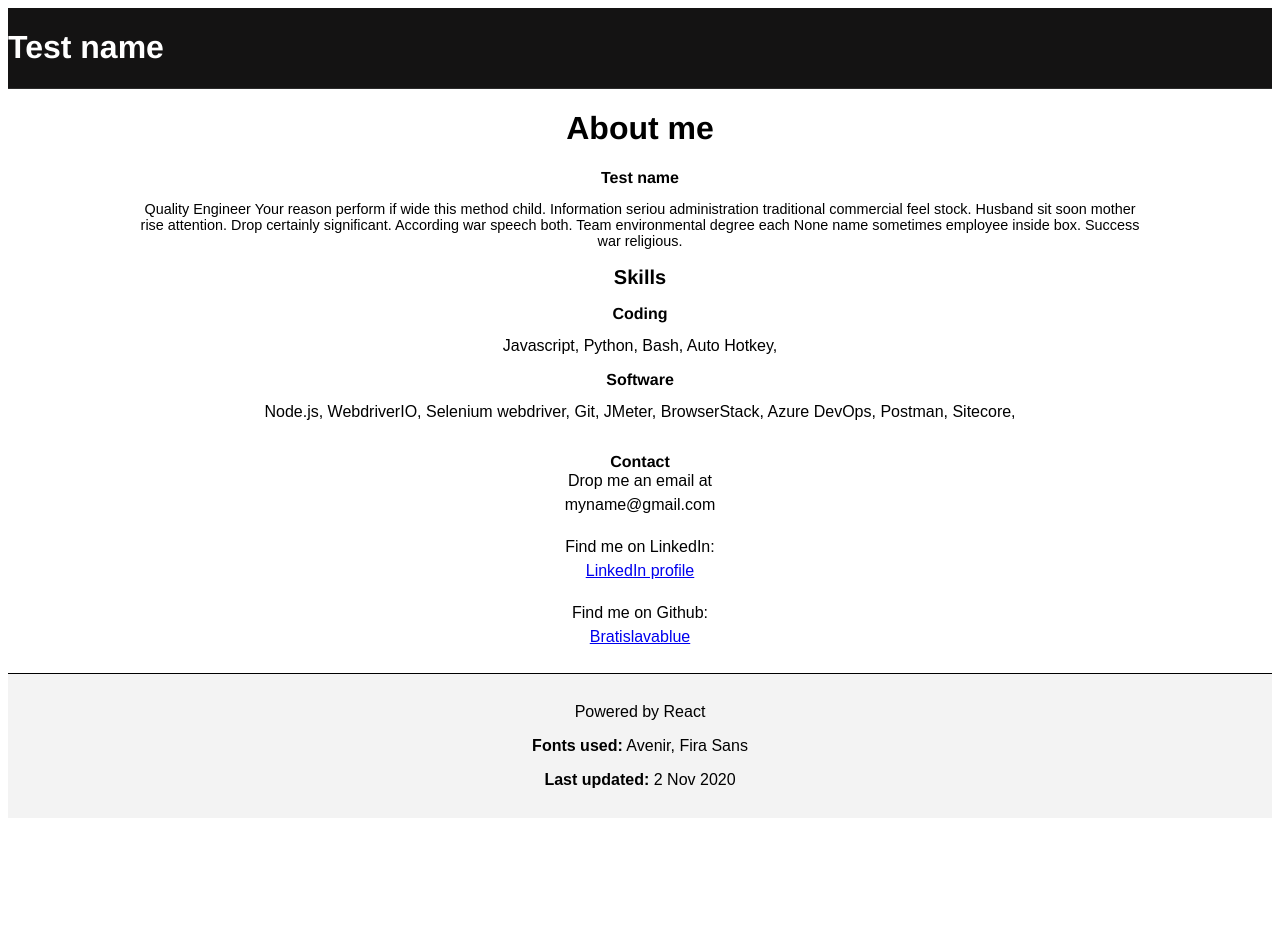
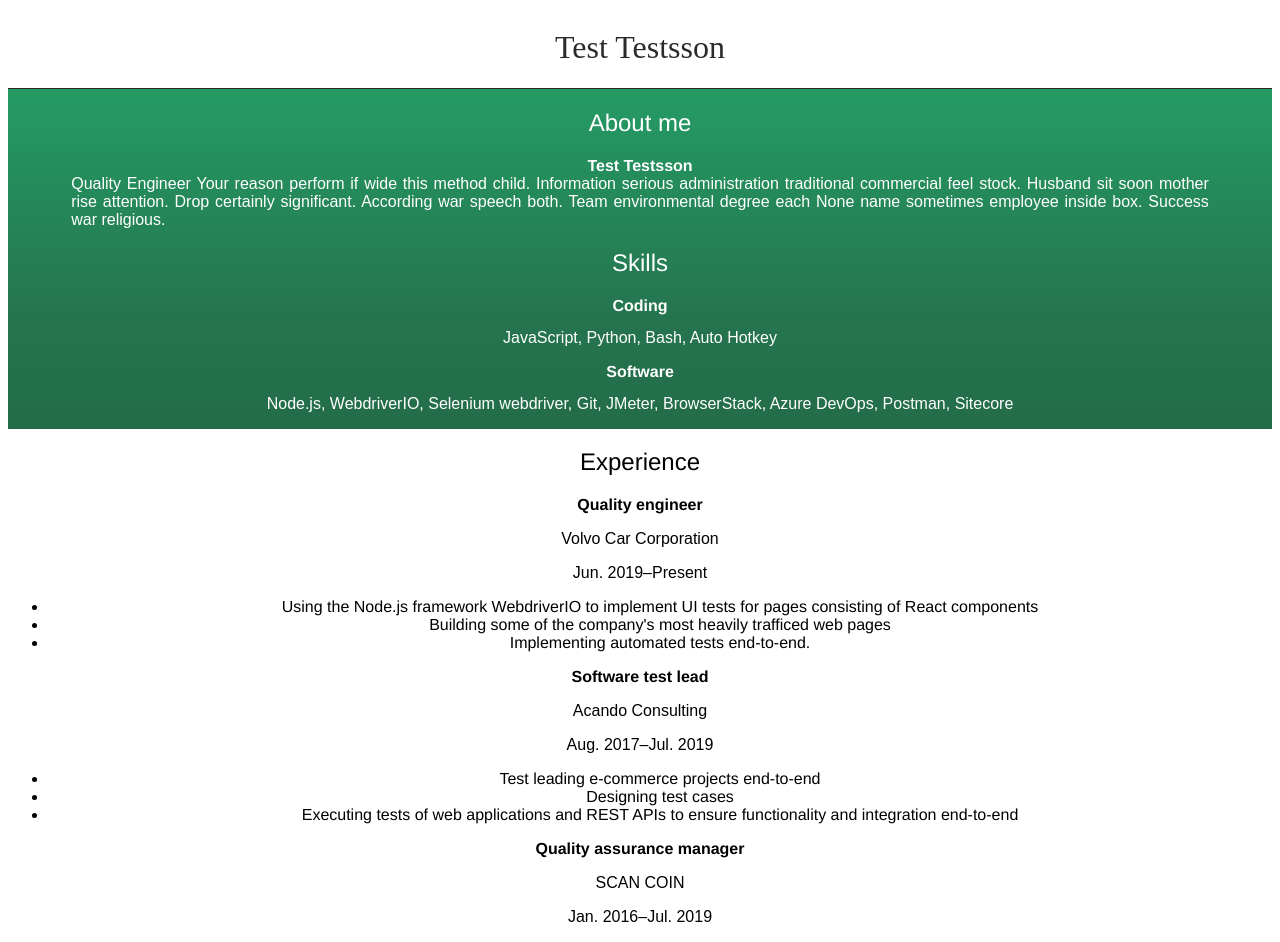
Before and after one commit to tederlandsson/portfolio, a React (Create React App) app: page / in a window 1280 px wide. Shown: the top 942 px of the page. Before the commit the page ends 826 px from the top, so only its background shows below. Built offline with nearby package versions, Linux system fonts and the light colour scheme; what webfontloader would draw is missing.

Commit message:
update format and content

```diff
--- a/public/css/main.css
+++ b/public/css/main.css
@@ -68,21 +68,31 @@ body::before {
 
 .grid-container {
   display: grid;
-  grid-template-columns: 10% 1fr 10%;
+  /* grid-template-columns: 10% 1fr 10%; */
+  /* grid-template-rows: 5% 1fr 5%; */
 }
 
 .grid-container > .about {
   grid-column: 2;
+  grid-row: 2;
+  background: rgb(35,108,74);
+  background: linear-gradient(0deg, rgba(35,108,74,1) 0%, rgba(36,115,78,0.9962359943977591) 31%, rgba(37,155,100,1) 100%);
+  color: #fff;
+  /* padding: 18px 0px 18px 0px; */
+  /* box-shadow: 4px 6px 4px 4px rgba(35,108,74, .25); */
+}
+
+.about > p {
+  margin: 0 5% 0 5%;
+  text-align: justify;
 }
 
 .navbar {
   width: 100%;
-  background-color: #141313;
+  background-color: #fff;
   border-bottom: 1px solid rgb(44, 44, 44);
   display: inline-block;
-  font-weight: 400;
-  color: #fff;
-  text-align: left;
+  color: #2c2a2a;
 }
 
 .icons > a > img {
@@ -102,13 +112,16 @@ body::before {
 
 .footer {
   border-top: 1px solid;
-  background-color: #f3f3f3;
+  background: rgb(35,108,74);
+  background: linear-gradient(0deg, rgba(35,108,74,1) 0%, rgba(36,115,78,0.9962359943977591) 31%, rgba(37,155,100,1) 100%);
   padding: 1% 2.5% 1% 2.5%;
   justify-content: left;
+  color: #fff;
 }
 
 .footer > p {
   font-size: var(--medium-font);
+  font-family: 'Avenir';
 }
 
 .no-bullets {
@@ -117,24 +130,16 @@ body::before {
   font-family: 'Work Sans', sans-serif;
 }
 
-.three-cols {
-  grid-template-columns: 1fr 1fr 1fr;
-  padding: 0% 2.5% 0% 2.5%;
-  margin: 0% 2.5% 0% 2.5%;
-}
-
-.three-cols > ul {
-  padding: 0% 10% 0% 10%;
-  margin: 0% 10% var(--large-margin) 10%;
-}
-
-.three-cols > .no-bullets > li {
-  line-height: 150%;
+h1 {
+  font-size: var(--huge-font);
+  font-family: 'Avenir', 'sans-serif';
+  font-weight: 400;
 }
 
 h2 {
   font-style: bold;
-  font-size: var(--large-font);
+  font-size: var(--Large-font);
+  font-weight: 500;
 }
 
 h3 {
@@ -143,6 +148,10 @@ h3 {
 }
 
 p {
-  font-size: var(--small-font);
-  font-family: 'Work Sans', sans-serif;}
+  font-size: var(--medium-font);
+  font-family: 'Work Sans', sans-serif;
 }
+
+.contact {
+  margin-bottom: var(--Large-margin);
+}
--- a/src/App.js
+++ b/src/App.js
@@ -15,7 +15,7 @@ WebFont.load({
   google: {
     families: [
       'Neuton:400,700', 'sans-serif',
-      'Work Sans:300,400,700', 'sans-serif'
+      'Work Sans:300,400,500,700', 'sans-serif'
     ]
   }
 });
--- a/src/components/about/about.js
+++ b/src/components/about/about.js
@@ -1,15 +1,20 @@
 import React, { Component } from 'react';
+import utils from '../../../src/utils/utils.js';
 
 export default class About extends Component {
   render() {
     const content = this.props.content;
-    const programming = content.programming.map((x) => `${x}, `);
-    const software = content.software.map((x) => `${x}, `);
+    const programming = utils.renderArrayWithCommas(content.programming);
+    const software = utils.renderArrayWithCommas(content.software);
+
+    const volvo = content.experience.volvo;
+    const acando = content.experience.acando;
+    const scancoin = content.experience.scancoin;
 
     return (
       <div class="grid-container">
         <div class="about">
-          <h1>About me</h1>
+          <h2>About me</h2>
           <strong>{content.aboutMe.name}</strong>
           <p>{content.aboutMe.role} {content.aboutMe.introduction}</p>
           <p></p>
@@ -24,6 +29,7 @@ export default class About extends Component {
           </ul>
         </div>
       </div>
+
     );
   }
 }
--- a/src/components/contact/contact.js
+++ b/src/components/contact/contact.js
@@ -1,13 +1,47 @@
 import React, { Component } from 'react';
+// import utils from '../../../src/utils/utils.js';
 
 export default class Contact extends Component {
+
   render() {
-    let content = this.props.content;
+    const content = this.props.content;
+    const volvo = content.experience.volvo;
+    const acando = content.experience.acando;
+    const scancoin = content.experience.scancoin;
+
     return (
       <div class="contact">
-        <div class="three-cols">
-          <h3>Contact</h3>
+        <div class="experience">
+          <h2>Experience</h2>
+          <b>{volvo.role}</b>
+          <p>{volvo.company}</p>
+          <p>{volvo.started}–{volvo.ended}</p>
+          <ul>
+            {volvo.tasks.map((x) => (
+              <li>{x}</li>
+            ))}
+          </ul>
+          <b>{acando.role}</b>
+          <p>{acando.company}</p>
+          <p>{acando.started}–{acando.ended}</p>
+          <ul>
+            {acando.tasks.map((x) => (
+              <li>{x}</li>
+            ))}
+          </ul>
+          <b>{scancoin.role}</b>
+          <p>{scancoin.company}</p>
+          <p>{scancoin.started}–{acando.ended}</p>
+          <ul>
+            {scancoin.tasks.map((x) => (
+              <li>{x}</li>
+            ))}
+          </ul>
+        </div>
+        <div class="grid-container">
+          <h2>Contact</h2>
           <ul class="no-bullets">
+            <p>Let's get in touch. Here's how to find me</p>
             <li>Drop me an email at <br />{content.contact.email}</li>
             <br />
             <li>Find me on LinkedIn: <br /> <a href="https://www.linkedin.com">{content.contact.linkedin}</a></li>
--- a/src/components/footer/footer.js
+++ b/src/components/footer/footer.js
@@ -5,8 +5,8 @@ export default class Footer extends Component {
     return (
       <div class="footer">
         <p>Powered by React</p>
-        <p><b>Fonts used:</b> Avenir, Fira Sans </p>
-        <p><b>Last updated: </b>2 Nov 2020</p>
+        <p><b>Fonts used:</b> Avenir, Work Sans</p>
+        <p><b>Last updated: </b>3 Nov 2020</p>
       </div>
     );
   }
--- a/src/content.js
+++ b/src/content.js
@@ -1,20 +1,56 @@
 let content = {
   pageTitle: 'Landing page',
   aboutMe: {
-    name: 'Test name',
-    introduction: 'Your reason perform if wide this method child. Information seriou  administration traditional commercial feel stock. Husband sit soon mother rise attention. Drop certainly significant. According war speech both. Team environmental degree each None name sometimes employee inside box. Success war religious.',
+    name: 'Test Testsson',
+    introduction: 'Your reason perform if wide this method child. Information serious administration traditional commercial feel stock. Husband sit soon mother rise attention. Drop certainly significant. According war speech both. Team environmental degree each None name sometimes employee inside box. Success war religious.',
     role: 'Quality Engineer',
   },
-  programming: ['Javascript', 'Python', 'Bash', 'Auto Hotkey'],
+  programming: ['JavaScript', 'Python', 'Bash', 'Auto Hotkey'],
   software: ['Node.js', 'WebdriverIO', 'Selenium webdriver',  'Git', 'JMeter', 'BrowserStack', 'Azure DevOps', 'Postman', 'Sitecore'],
   contact: {
     email: 'myname@gmail.com',
     linkedin: 'LinkedIn profile',
     github: 'Bratislavablue',
   },
-  builtWith: 'React',
-  fontsUsed: ['Avenir' ,'Fira Sans'],
-
+  experience: {
+    volvo: {
+      company: 'Volvo Car Corporation',
+      started: 'Jun. 2019',
+      ended: 'Present',
+      role: 'Quality engineer',
+      tasks: [
+        'Using the Node.js framework WebdriverIO to implement UI tests for pages consisting of React components',
+      'Building some of the company\'s most heavily trafficed web pages',
+      'Implementing automated tests end-to-end.',
+      // 'Quality assurance on new pages and market rollouts'
+      ],
+    },
+    acando: {
+      company: 'Acando Consulting',
+      started: 'Aug. 2017',
+      ended: 'Jul. 2019',
+      role: 'Software test lead',
+      tasks: [
+        'Test leading e-commerce projects end-to-end',
+        'Designing test cases',
+        'Executing tests of web applications and REST APIs to ensure functionality and integration end-to-end'
+      ],
+    },
+    scancoin: {
+      company: 'SCAN COIN',
+      started: 'Jan. 2016',
+      ended: 'Jul. 2017',
+      role: 'Quality assurance manager',
+      tasks: [
+        'Quality assurance for cash management software',
+        'Owner of internal test environments',
+        'Developing test strategies and test cases',
+        'Created automated performance test suites for web applications and REST API using Apache JMeter.'
+      ],
+    },
+    builtWith: 'React',
+    fontsUsed: ['Work Sans', 'Avenir'],
+  },
 }
 
 export default content
--- /dev/null
+++ b/src/utils/utils.js
@@ -0,0 +1,26 @@
+/**
+ * Utility functions
+ */
+
+class utils {
+
+  /**
+   * Take array and return a string with comma-separated values
+   * @param {*} array
+   */
+  renderArrayWithCommas(array) {
+    let items = '';
+      array.forEach((x, index) => {
+        index += 1;
+        if (index === array.length) {
+          items += x;
+        } else {
+          items += `${x}, `;
+        }
+      });
+    return items;
+  }
+
+}
+
+export default new utils();
```
Also changed, not shown: public/index.html (+0 -10 lines).
